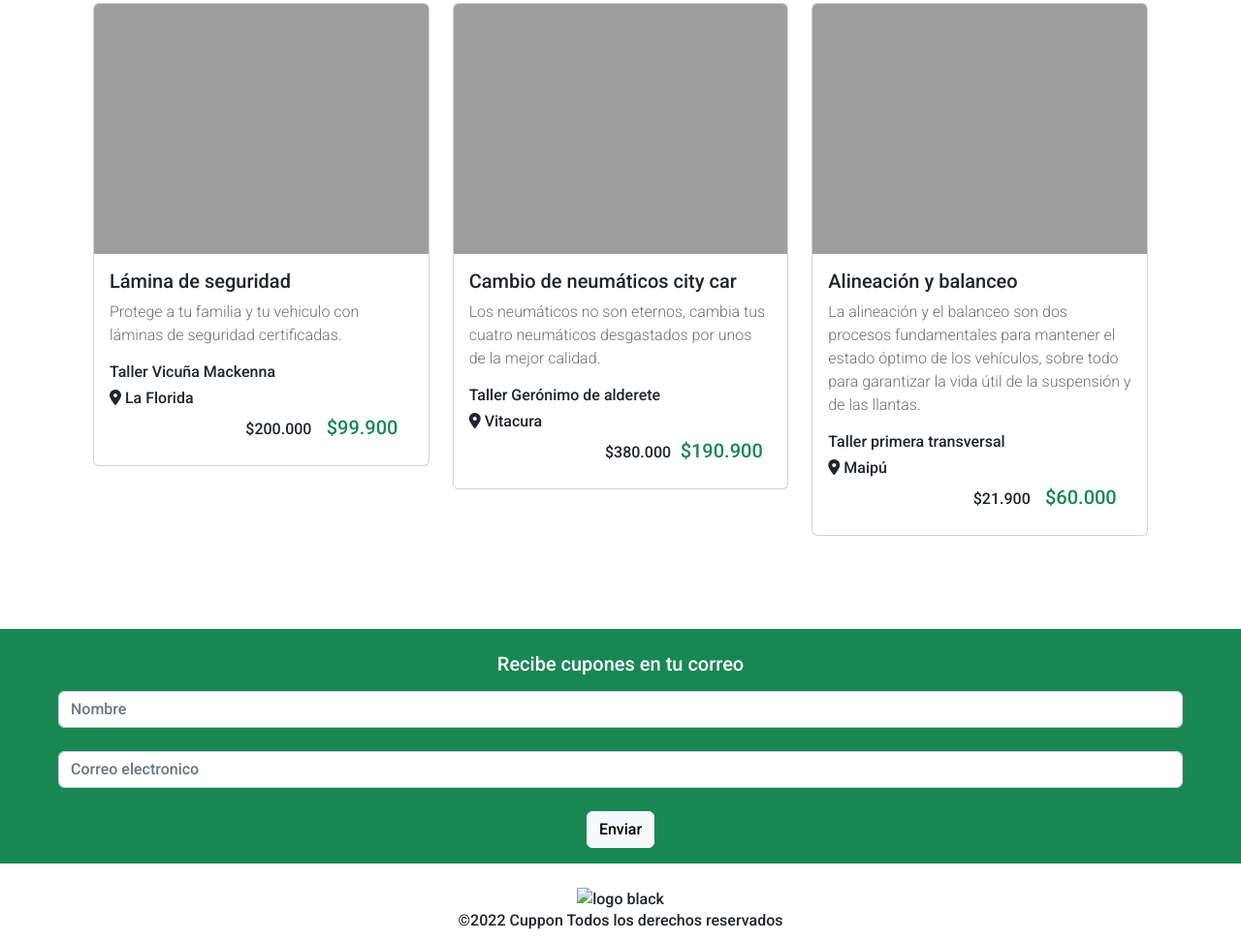
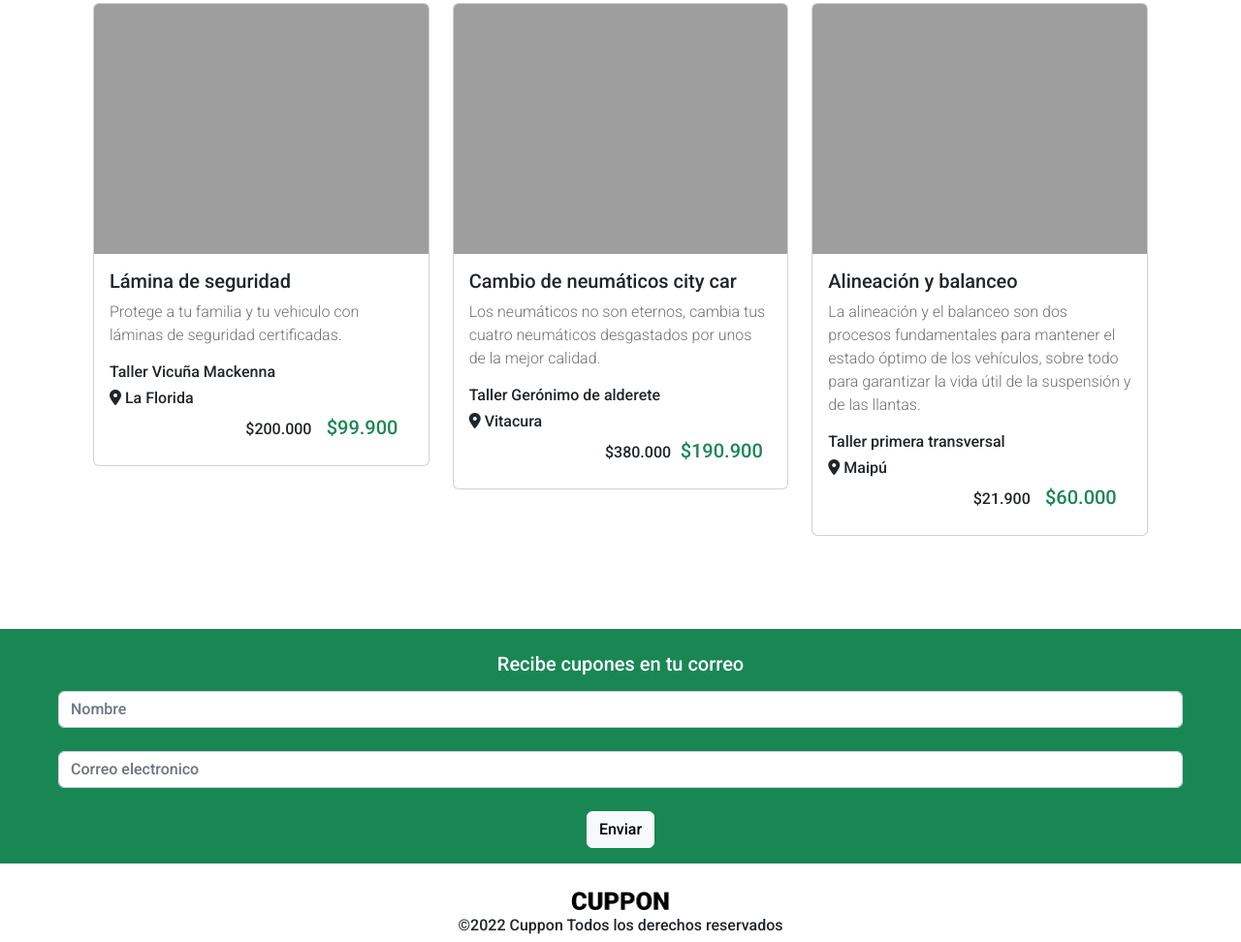
Before and after one commit to Javieragalaz/desafio4, a plain HTML site: page index.html in a window 1280 px wide. Shown: the part 765-1737 px from the top of the page at 97% size. Drawn offline with nearby package versions, Linux system fonts and the light colour scheme; the site is published under a folder, as on GitHub Pages, so addresses that start at the root find nothing.

Commit message:
Cambio ruta img logo black

```diff
--- a/index.html
+++ b/index.html
@@ -200,7 +200,7 @@
 
             </div>
             <div class="bg-white text-center pt-4">
-                <img src="/assets/imgs/logo-black.png" alt="logo black" width="auto" height="30px">
+                <img src="assets/imgs/logo-black.png" alt="logo black" width="auto" height="30px">
                 <h6>©2022 Cuppon Todos los derechos reservados</h6>
             </div>
         </div>
```
